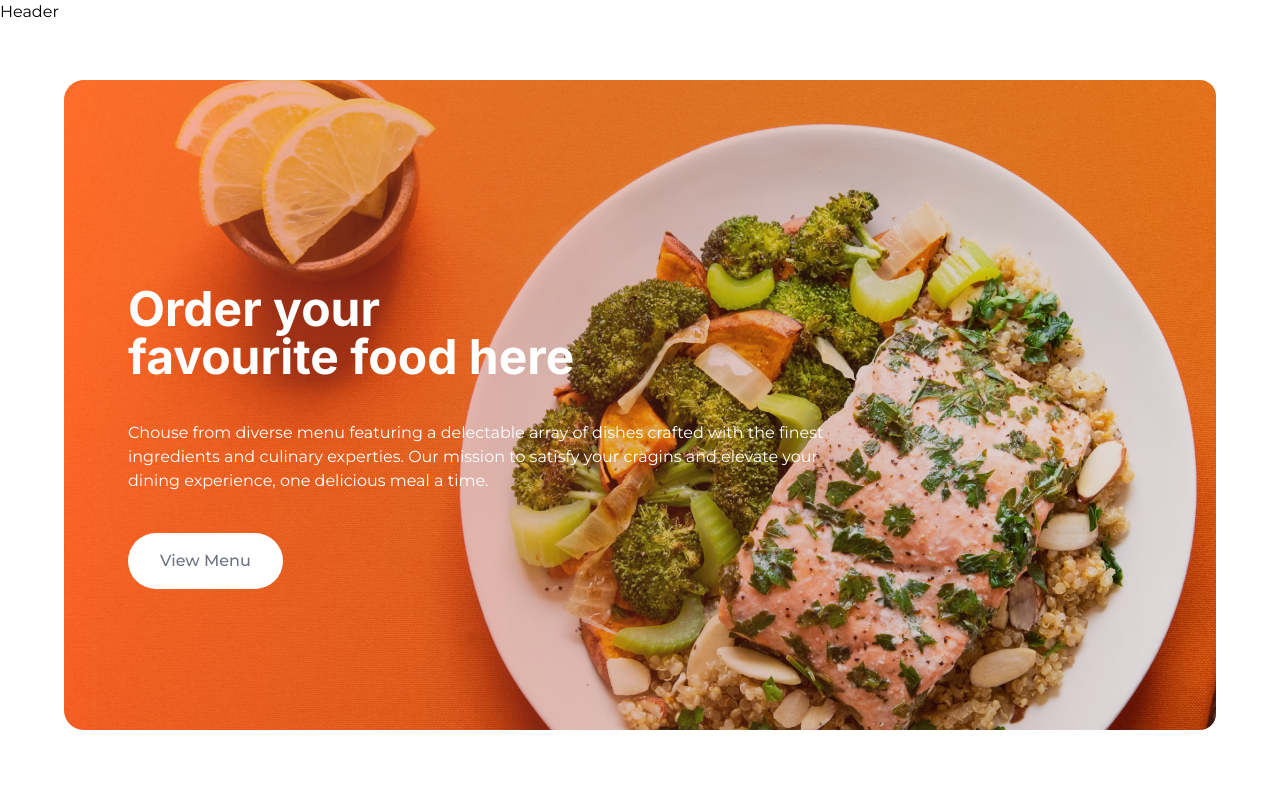
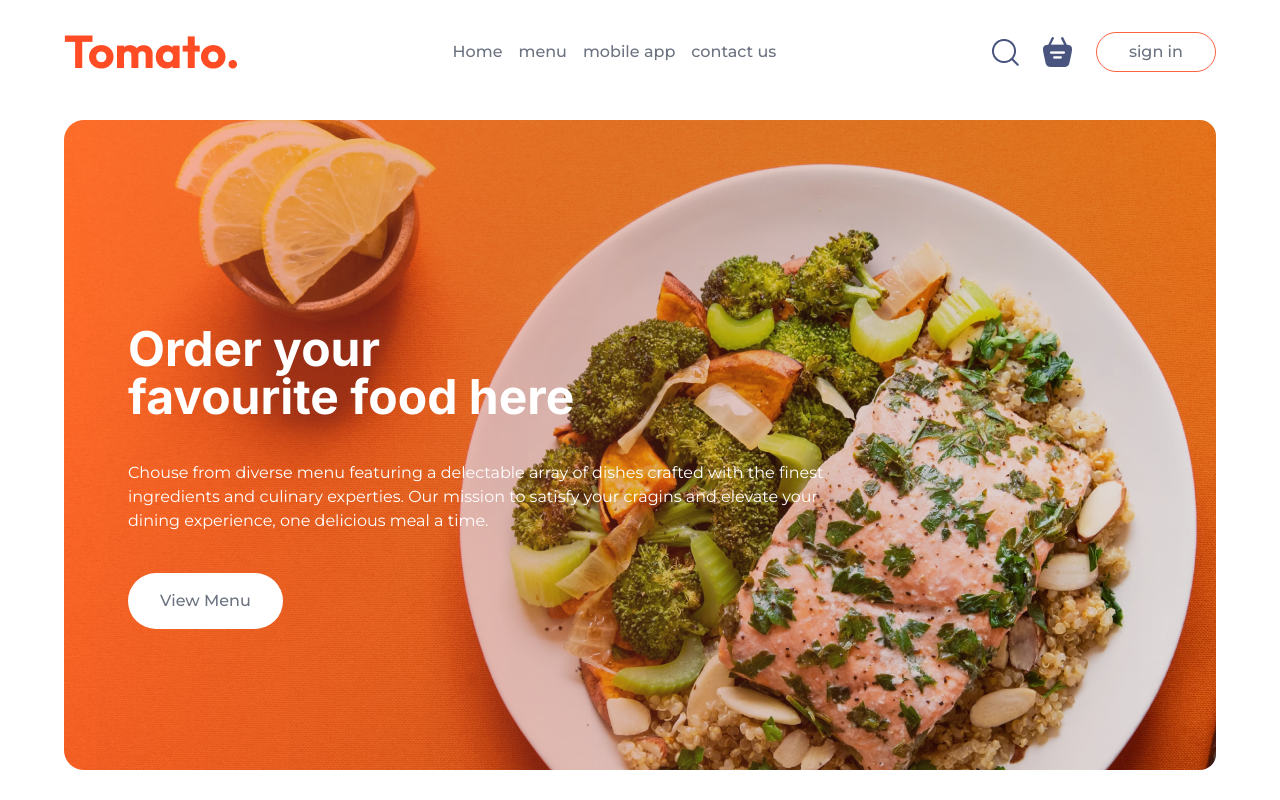
Before and after one commit to IGUIDER-AMINE/food_delivery, a Next.js app: page / in a window 1280 px wide. Shown: the top 800 px of the page. Built offline with nearby package versions, Linux system fonts and the light colour scheme.

Commit message:
finish footer

```diff
--- a/app/layout.tsx
+++ b/app/layout.tsx
@@ -21,7 +21,7 @@ export default function RootLayout({
       </head>
       <body
         className="w-full min-h-screen font-bodyFont flex flex-col
-        justify-between  overflow-x-hidden overflow-y-scroll scrollbar scrollbar-track-textDark/20 scrollbar-thumb-textDark/60 gap-10"
+        justify-between  overflow-x-hidden overflow-y-scroll scrollbar scrollbar-track-textDark/20 scrollbar-thumb-textDark/60 gap-10 container mx-auto p-4 md:px-16 "
       >
         <Header />
         {children}
--- a/app/page.tsx
+++ b/app/page.tsx
@@ -6,7 +6,7 @@ import Image from "next/image";
 
 export default function Home() {
   return (
-    <main className="container mx-auto p-4 md:px-16 space-y-24">
+    <main className="space-y-24">
       <Banner />
       <Menu />
       <Dishes />
--- a/components/layout/Header.tsx
+++ b/components/layout/Header.tsx
@@ -1,7 +1,49 @@
+import { assets } from "@/public/asstes";
+import Image from "next/image";
+import Link from "next/link";
 import React from "react";
 
 const Header = () => {
-  return <div>Header</div>;
+  return (
+    <header className="h-14 lg:h-[8vh] sticky top-0 z-50 py-4 pb-12 text-gray-500 bg-white">
+      <div className="flex justify-between items-center">
+        <Image src={assets.logo} alt="logo" quality={100} />
+        <ul className="gap-4 font-medium hidden lg:flex">
+          <li>
+            <Link href="">Home</Link>
+          </li>
+          <li>
+            <Link href="">menu</Link>
+          </li>
+          <li>
+            <Link href="">mobile app</Link>
+          </li>
+          <li>
+            <Link href="">contact us</Link>
+          </li>
+        </ul>
+        <div className="flex items-center gap-6">
+          <Image
+            className="cursor-pointer"
+            src={assets.search_icon}
+            alt="logo"
+            quality={100}
+          />
+          <Image
+            className="cursor-pointer"
+            src={assets.basket_icon}
+            alt="logo"
+            quality={100}
+          />
+          <div>
+            <button className="rounded-full text-gray-500 font-medium border border-orangeColor px-8 h-10">
+              sign in
+            </button>
+          </div>
+        </div>
+      </div>
+    </header>
+  );
 };
 
 export default Header;
```
